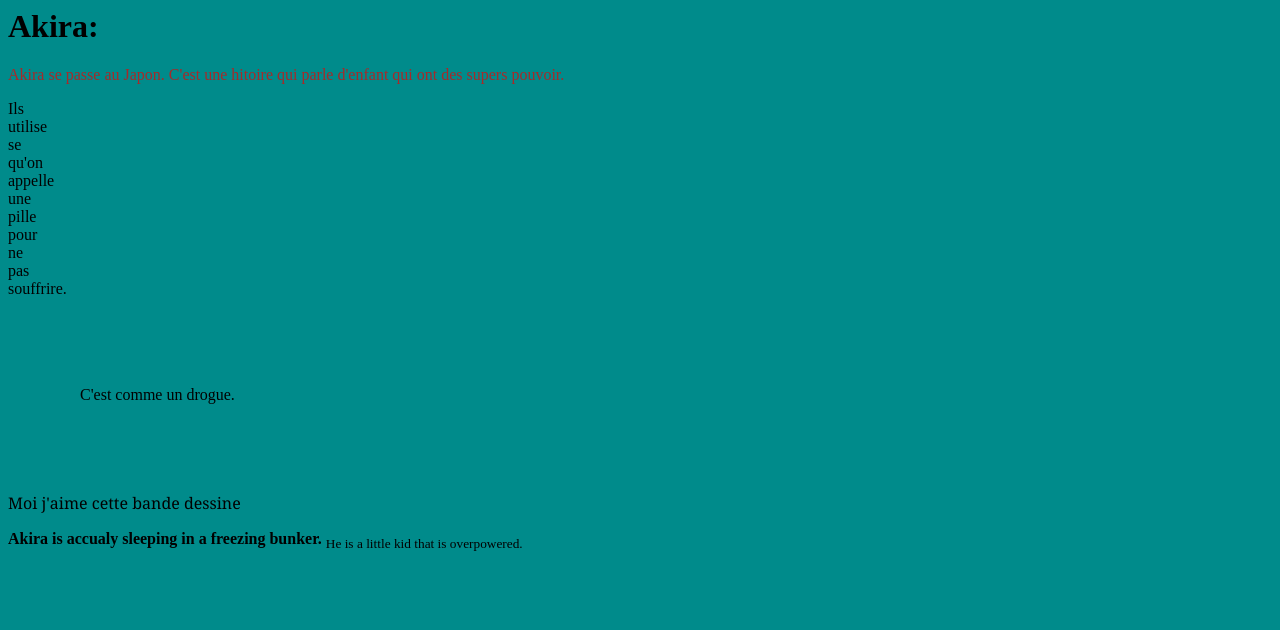
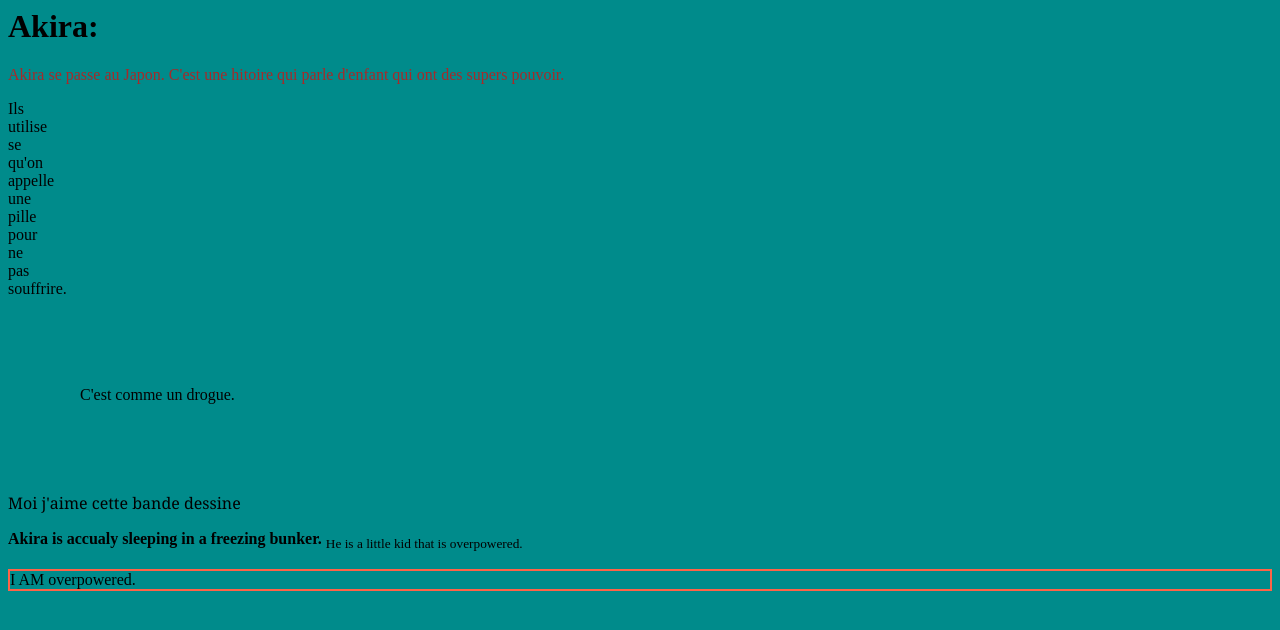
Before and after one commit to LorenzoH2025/LorenzoH2025.github.io, a plain HTML site: page Akira.html in a window 1280 px wide. Drawn offline with Linux system fonts and the light colour scheme.

Commit message:
Update Akira.html
COMIT

```diff
--- a/Akira.html
+++ b/Akira.html
@@ -13,5 +13,6 @@
 <strong>Akira is accualy sleeping in a freezing bunker.</strong>
 <sub>He is a little kid that is overpowered.</sub>
 <!-- j'ai parler un peux en francais et un peux en anglais-->
+<p style="border:2px solid Tomato;">I AM overpowered.</p>
 
 </body>
```
